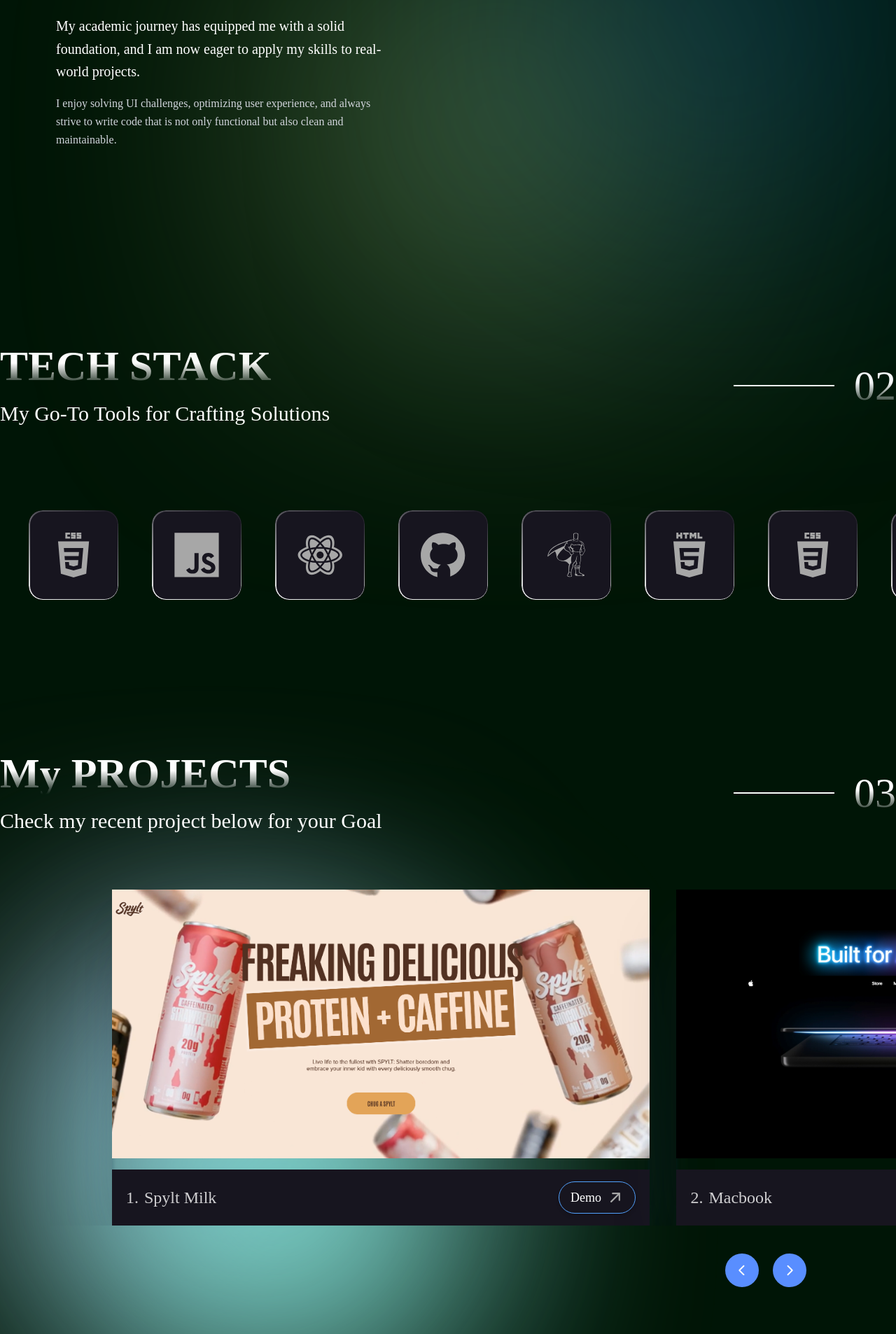
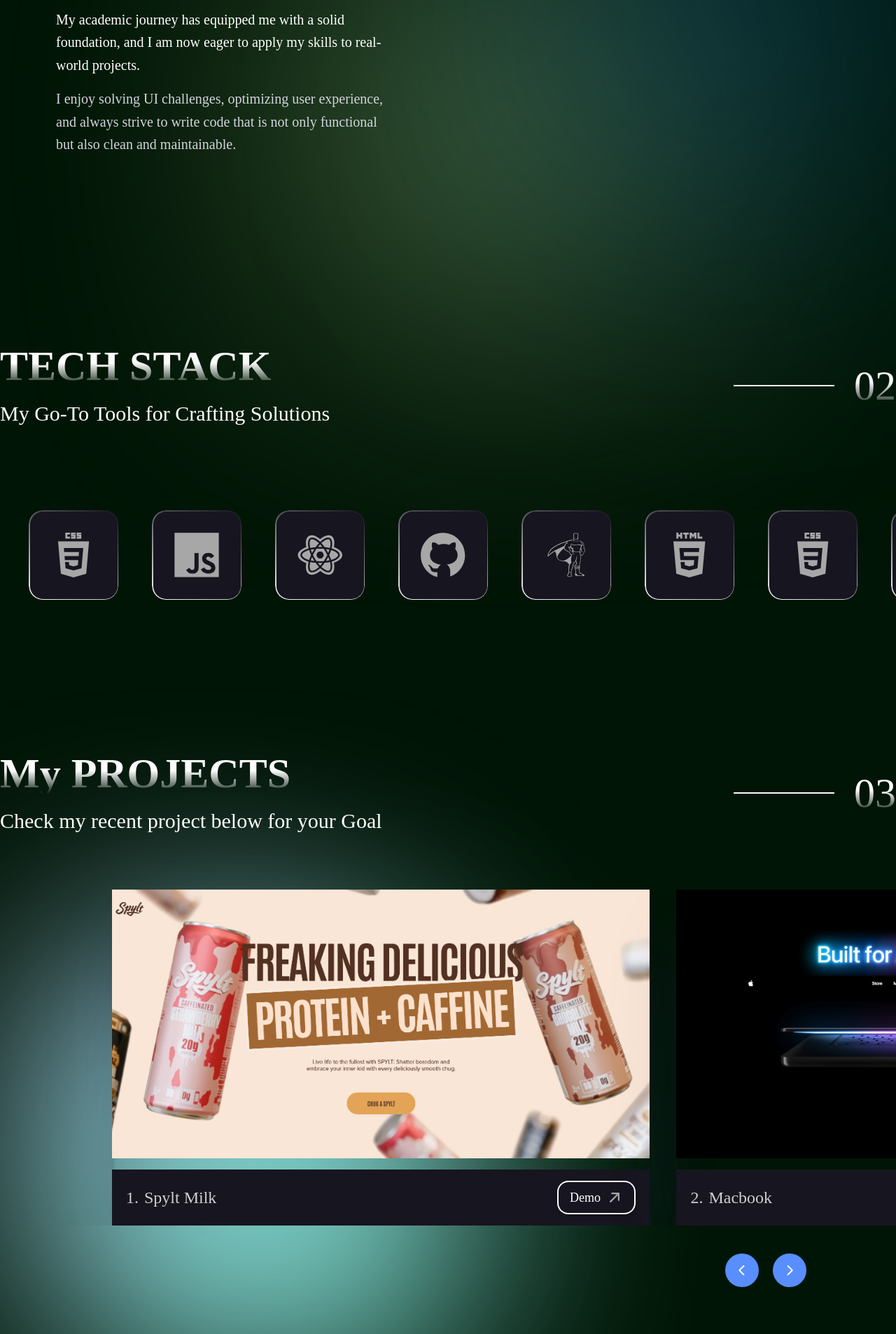
Before and after one commit to phambinh293/portfolio, a React (Vite) app: page / in a window 1280 px wide. Shown: the part 1267-3173 px from the top of the page at 70% size. Built offline with nearby package versions, Linux system fonts and the light colour scheme; a web font is replaced by a local one.

Commit message:
update about

```diff
--- a/src/components/Carousel.jsx
+++ b/src/components/Carousel.jsx
@@ -107,7 +107,7 @@ const Carousel = () => {
                       href={slide.link}
                       target="_blank"
                       rel="noopener noreferrer"
-                      className="cursor-none group inline-flex items-center gap-2 px-4 py-2 border border-blue-400 rounded-full hover:bg-blue-400 hover:text-white transition-all duration-300 shadow-md"
+                      className="cursor-none group inline-flex items-center gap-2 px-4 py-2  rounded-2xl border-2 border-b-white-50 hover:text-white transition-all duration-300 shadow-md"
                       onMouseEnter={() => {
                         setCursorActive(true);
                         setCursorText("View Demo");
--- a/src/sections/About.jsx
+++ b/src/sections/About.jsx
@@ -67,7 +67,7 @@ const About = () => {
               am now eager to apply my skills to real-world projects.
             </p>
 
-            <p className="mt-4 text-gray-300 text-sm md:text-base leading-relaxed">
+            <p className="mt-4 text-gray-300 text-sm md:text-xl leading-relaxed">
               I enjoy solving UI challenges, optimizing user experience, and
               always strive to write code that is not only functional but also
               clean and maintainable.
```
